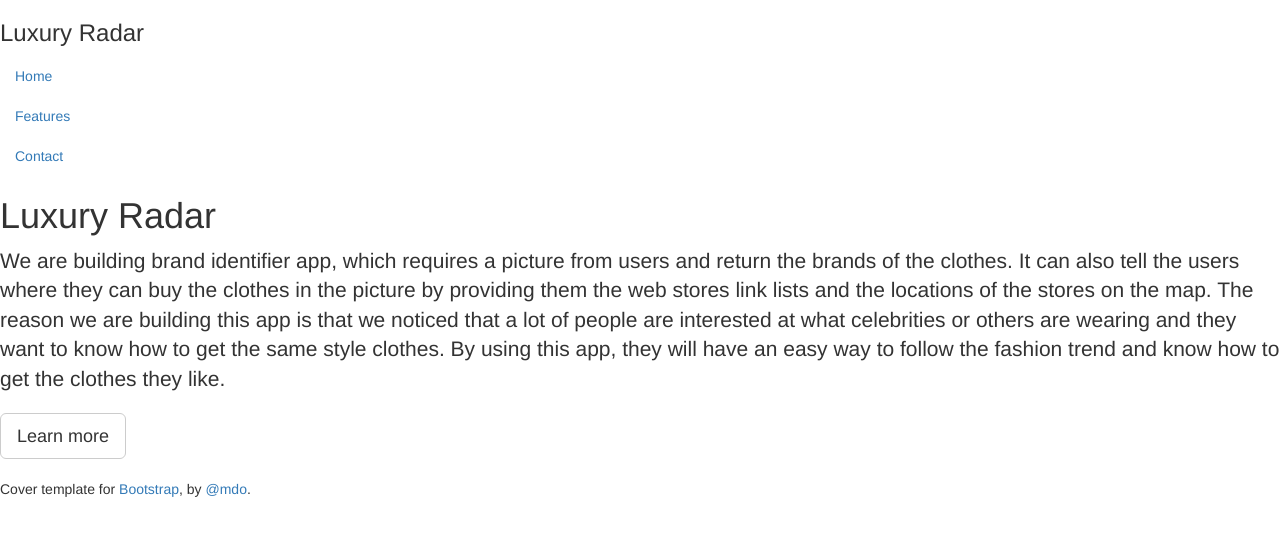
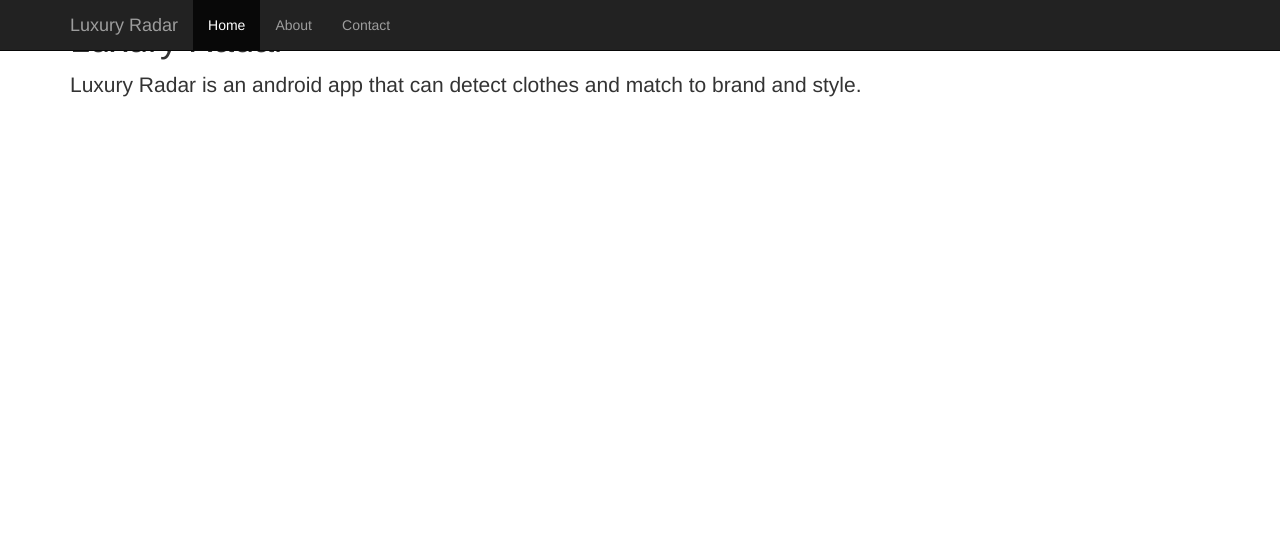
Before and after one commit to huangwc94/luxuryradar, a plain HTML site: page index.html in a window 1280 px wide. Drawn offline with nearby package versions, Linux system fonts and the light colour scheme.

Commit message:
change structure

```diff
--- a/index.html
+++ b/index.html
@@ -6,46 +6,40 @@
     <link href="https://maxcdn.bootstrapcdn.com/bootstrap/3.3.7/css/bootstrap.min.css" rel="stylesheet" integrity="sha384-BVYiiSIFeK1dGmJRAkycuHAHRg32OmUcww7on3RYdg4Va+PmSTsz/K68vbdEjh4u" crossorigin="anonymous">
 
 </head>
+
+
 <body>
 
-    <div class="site-wrapper">
+    <nav class="navbar navbar-inverse navbar-fixed-top">
+      <div class="container">
+        <div class="navbar-header">
+          <button type="button" class="navbar-toggle collapsed" data-toggle="collapse" data-target="#navbar" aria-expanded="false" aria-controls="navbar">
+            <span class="sr-only">Toggle navigation</span>
+            <span class="icon-bar"></span>
+            <span class="icon-bar"></span>
+            <span class="icon-bar"></span>
+          </button>
+          <a class="navbar-brand" href="#">Luxury Radar</a>
+        </div>
+        <div id="navbar" class="collapse navbar-collapse">
+          <ul class="nav navbar-nav">
+            <li class="active"><a href="#">Home</a></li>
+            <li><a href="#about">About</a></li>
+            <li><a href="#contact">Contact</a></li>
+          </ul>
+        </div><!--/.nav-collapse -->
+      </div>
+    </nav>
 
-      <div class="site-wrapper-inner">
+    <div class="container">
 
-        <div class="cover-container">
-
-          <div class="masthead clearfix">
-            <div class="inner">
-              <h3 class="masthead-brand">Luxury Radar</h3>
-              <nav>
-                <ul class="nav masthead-nav">
-                  <li class="active"><a href="#">Home</a></li>
-                  <li><a href="#">Features</a></li>
-                  <li><a href="#">Contact</a></li>
-                </ul>
-              </nav>
-            </div>
-          </div>
-
-          <div class="inner cover">
-            <h1 class="cover-heading">Luxury Radar</h1>
-            <p class="lead">We are building brand identifier app, which requires a picture from users and return the brands of the clothes. It can also tell the users where they can buy the clothes in the picture by providing them the web stores link lists and the locations of the stores on the map. The reason we are building this app is that we noticed that a lot of people are interested at what celebrities or others are wearing and they want to know how to get the same style clothes. By using this app, they will have an easy way to follow the fashion trend and know how to get the clothes they like.</p>
-            <p class="lead">
-              <a href="#" class="btn btn-lg btn-default">Learn more</a>
-            </p>
-          </div>
-
-          <div class="mastfoot">
-            <div class="inner">
-              <p>Cover template for <a href="http://getbootstrap.com">Bootstrap</a>, by <a href="https://twitter.com/mdo">@mdo</a>.</p>
-            </div>
-          </div>
-
-        </div>
-
+      <div class="starter-template">
+        <h1>Luxury Radar</h1>
+        <p class="lead">Luxury Radar is an android app that can detect clothes and match to brand and style.</p>
       </div>
 
-    </div>
+    </div><!-- /.container -->
+
 
     <!-- Bootstrap core JavaScript
     ================================================== -->
```
